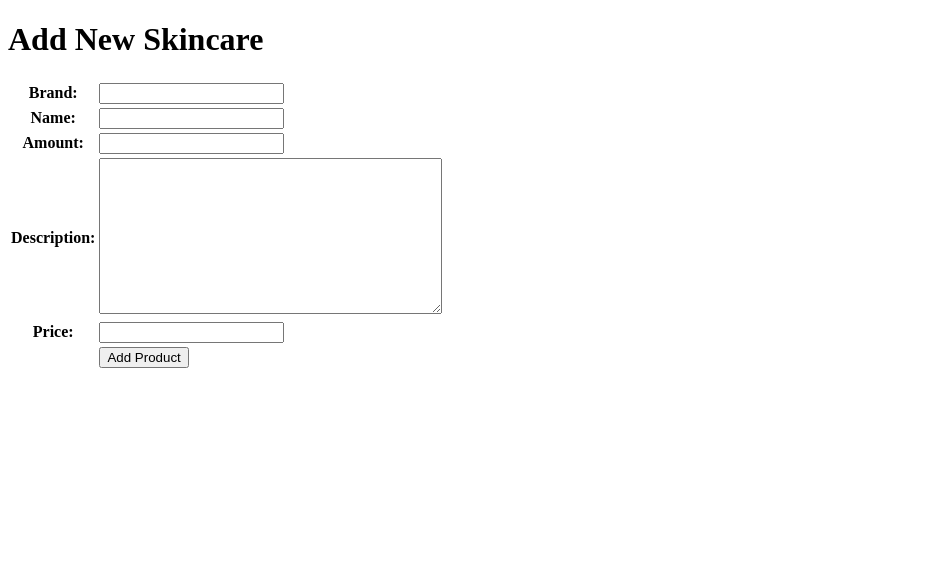
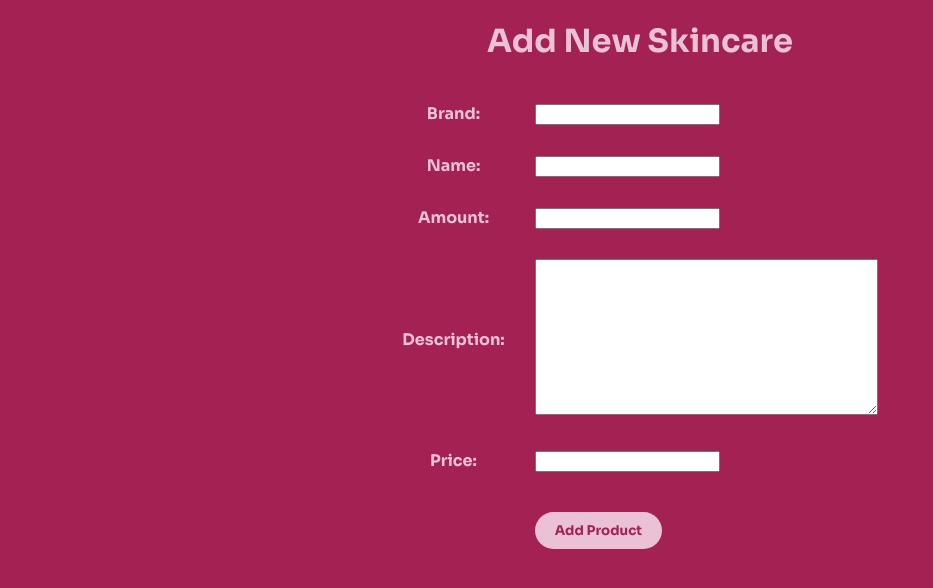
Before and after one commit to VirgilliaYeala/skincare-list, a Django app: page /create-product in a window 1280 px wide. Shown: the top 588 px of the page, without its empty margins (0-933 px from the left). Run offline with Django 4.2, Linux system fonts and the light colour scheme.

Commit message:
done with Tugas 3 + Bonus

```diff
--- a/main/templates/create_product.html
+++ b/main/templates/create_product.html
@@ -1,8 +1,49 @@
 {% extends 'base.html' %}
 
 {% block content %}
+<style>
+    table {
+        border-collapse: separate;
+        border-spacing: 10px;
+    }
+    th, td {
+        padding: 10px;
+    }
+
+    body {
+        font-family: 'Sora', sans-serif;
+    }
+
+    h1, h5, p {
+        text-align: center;
+    }
+
+    .form-container {
+        display: flex;
+        justify-content: center;
+        align-items: center;
+    }
+
+    .custom-button {
+        background-color: #EBC2D5;
+        color: #A42153;
+        padding: 10px 20px;
+        margin-top: 10px;
+        border: none;
+        border-radius: 20px;
+        font-family: 'Sora', sans-serif;
+        font-weight: 600;
+    }
+
+    .custom-button:hover {
+        background-color: #df3c7b;
+        color: #EBC2D5;
+    }
+</style>
+
 <h1>Add New Skincare</h1>
 
+<div class="form-container">
     <form method="POST">
         {% csrf_token %}
         <table>
@@ -10,10 +51,13 @@
             <tr>
                 <td></td>
                 <td>
-                <input type="submit" value="Add Product"/>
+                    <button class="custom-button" type="submit">
+                        Add Product
+                    </button>
                 </td>
             </tr>
         </table>
     </form>
+</div>
 
 {% endblock %}
--- a/main/views.py
+++ b/main/views.py
@@ -9,23 +9,44 @@ from main.models import Product
 def show_main(request):
     products = Product.objects.all()
 
+    # Ambil pesan notifikasi dari sesi
+    notification_message = request.session.get('notification_message', None)
+
+    # Hapus pesan notifikasi dari sesi
+    if 'notification_message' in request.session:
+        del request.session['notification_message']
+
     context = {
-        'name': 'Virgillia Yeala Prabowo', # Nama kamu
-        'class': 'PBP E', # Kelas PBP kamu
-        'products': products
+        'name': 'Virgillia Yeala Prabowo',
+        'class': 'PBP E',
+        'products': products,
+        'notification_message': notification_message,
     }
 
     return render(request, "main.html", context)
+
 
 def create_product(request):
     form = ProductForm(request.POST or None)
 
     if form.is_valid() and request.method == "POST":
         form.save()
+
+        # Ambil data produk terakhir yang dimasukkan
+        latest_product = Product.objects.latest('id')
+
+        # Buat pesan notifikasi dengan informasi produk terakhir
+        notification_message = f"Kamu menyimpan skincare {latest_product.brand} dengan jumlah {latest_product.amount}."
+
+        # Simpan pesan notifikasi di dalam sesi untuk ditampilkan di halaman utama
+        request.session['notification_message'] = notification_message
+
         return HttpResponseRedirect(reverse('main:show_main'))
 
     context = {'form': form}
     return render(request, "create_product.html", context)
+
+
 
 def show_xml(request):
     data = Product.objects.all()
--- a/templates/base.html
+++ b/templates/base.html
@@ -3,12 +3,19 @@
 <html lang="en">
 <head>
     <meta charset="UTF-8" />
-        <meta
-            name="viewport"
-            content="width=device-width, initial-scale=1.0"
-        />
+    <meta name="viewport" content="width=device-width, initial-scale=1.0" />
+
     {% block meta %}
     {% endblock meta %}
+
+    <link rel="stylesheet" href="https://fonts.googleapis.com/css2?family=Sora:wght@300;400;700&family=Manrope:wght@300;400;700&display=swap">
+
+    <style>
+        body {
+            background-color: #A42153;
+            color: #EBC2D5;
+        }
+    </style>
 </head>
 
 <body>
```
Also changed, not shown: main/templates/main.html (+55 -10 lines). Lines whose indentation alone changed are shown as unchanged.
